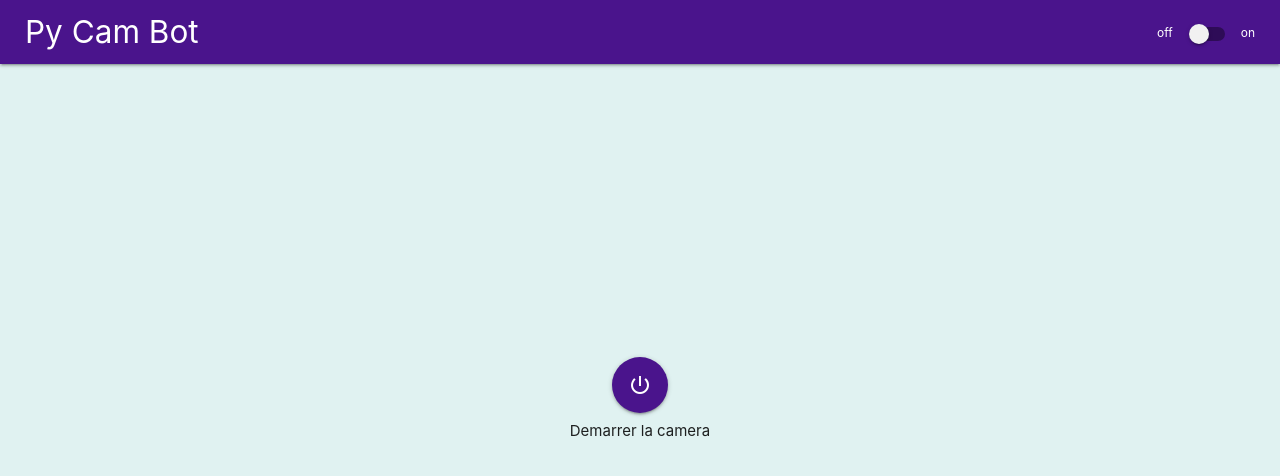
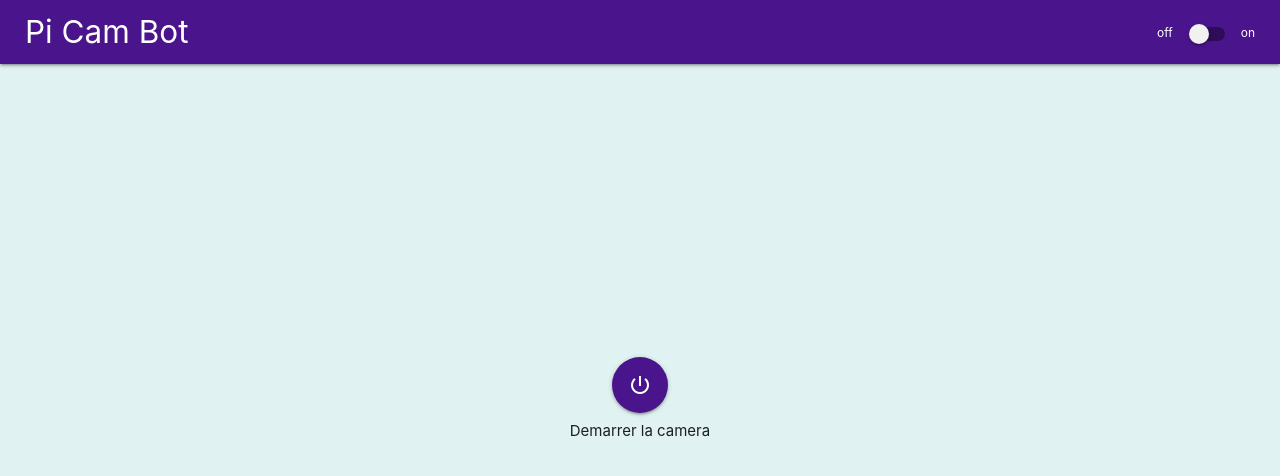
Before and after one commit to MathieuBouvet/pi-cam-bot-client, a React (Create React App) app: page / in a window 1280 px wide. Shown: the top 476 px of the page. Built offline with nearby package versions, Linux system fonts and the light colour scheme; no server answers.

Commit message:
Use correct title

```diff
--- a/src/components/AppDisplay.js
+++ b/src/components/AppDisplay.js
@@ -55,7 +55,7 @@ const AppDisplay = ({ camera, focused, dispatchCameraAction }) => {
       <header className="row">
         <Navbar
           alignLinks="right"
-          brand={<span className="brand-label">Py Cam Bot</span>}
+          brand={<span className="brand-label">Pi Cam Bot</span>}
           menuIcon={<Icon>menu</Icon>}
           className="purple darken-4"
         >
```
